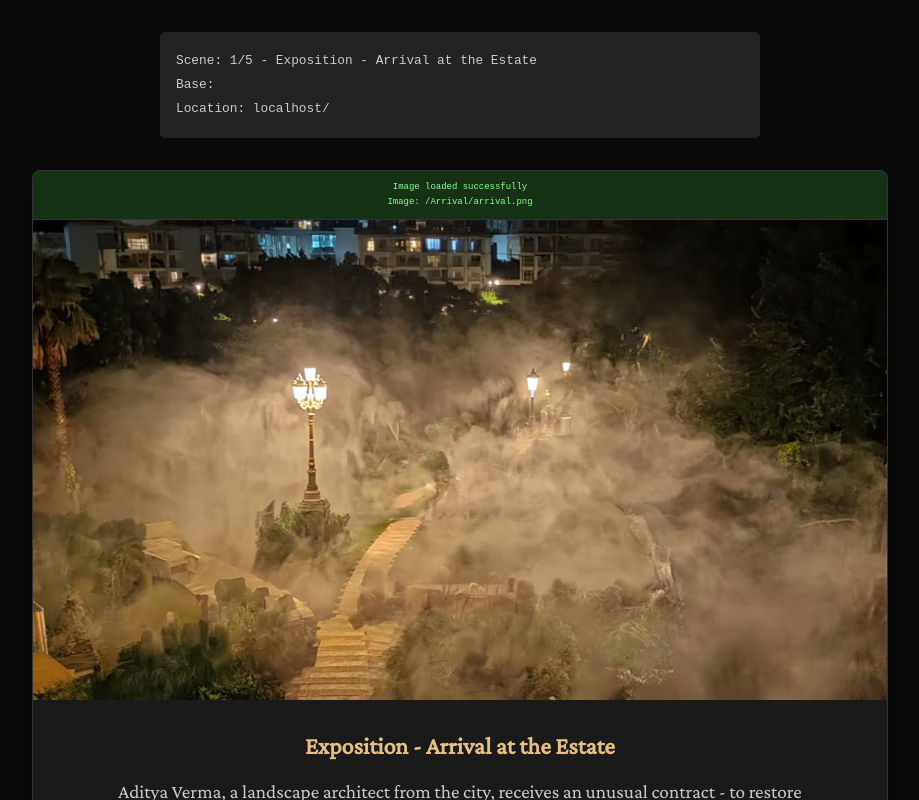
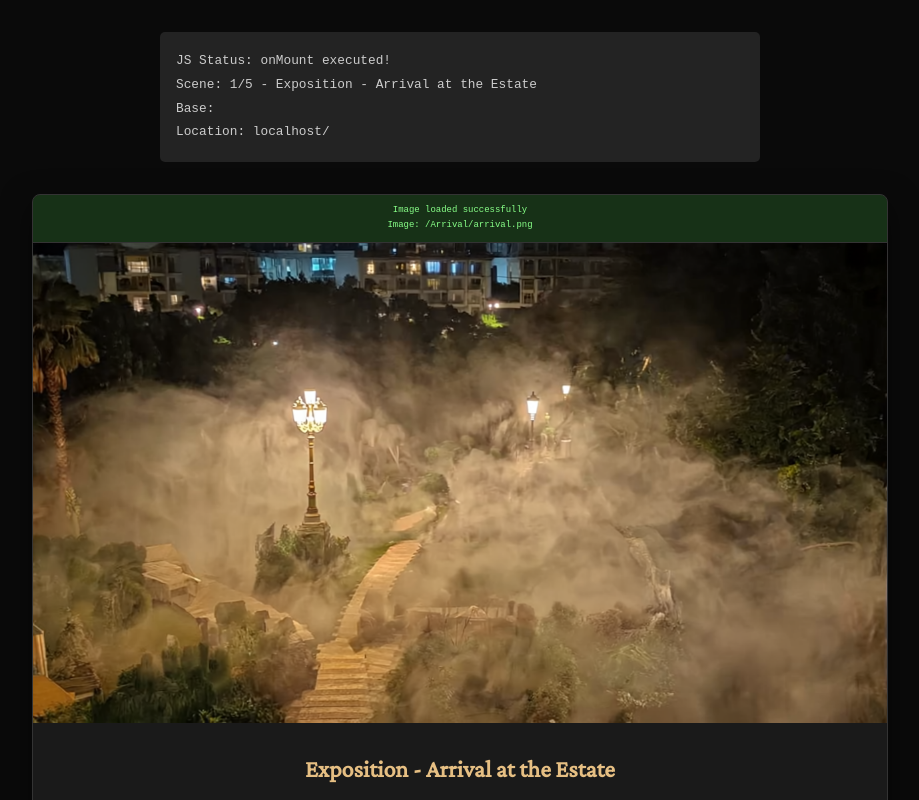
Before and after one commit to kevivs/MyStories, a SvelteKit app: page / in a window 1280 px wide. Shown: the top 800 px of the page, without its empty margins (180-1099 px from the left). Built offline with nearby package versions, Linux system fonts and the light colour scheme.

Commit message:
deploy 9.3

```diff
--- a/src/app.html
+++ b/src/app.html
@@ -2,6 +2,7 @@
 <html lang="en">
 	<head>
 		<meta charset="utf-8" />
+
 		<link rel="icon" href="%sveltekit.assets%/favicon.svg" />
 		<meta name="viewport" content="width=device-width, initial-scale=1" />
 		%sveltekit.head%
--- a/src/routes/+page.svelte
+++ b/src/routes/+page.svelte
@@ -8,11 +8,18 @@
 	let currentSceneIndex = 0;
 	let isNavigating = false;
 	let mounted = false;
+	let jsWorking = 'JavaScript is loading...';
+
+	// Test JavaScript execution immediately
+	jsWorking = 'JavaScript is working!';
+	console.log('Script block executed');
 
 	$: currentScene = storyScenes[currentSceneIndex] || storyScenes[0];
 	$: isLastScene = currentSceneIndex === storyScenes.length - 1;
 
 	function advanceStory() {
+		console.log('Button clicked!');
+
 		if (isNavigating) return; // Prevent double clicks
 
 		isNavigating = true;
@@ -33,6 +40,7 @@
 
 	onMount(() => {
 		mounted = true;
+		jsWorking = 'onMount executed!';
 		console.log('App mounted');
 		console.log('Base path:', base);
 		console.log('Total scenes:', storyScenes.length);
@@ -41,15 +49,19 @@
 </script>
 
 <main>
-	{#if mounted}
-		<div class="debug-info">
+	<div class="debug-info">
+		<p>JS Status: {jsWorking}</p>
+		{#if mounted}
 			<p>
 				Scene: {currentSceneIndex + 1}/{storyScenes.length} - {currentScene?.title || 'Loading...'}
 			</p>
 			<p>Base: {base}</p>
 			<p>Location: {window.location.hostname}{window.location.pathname}</p>
-		</div>
-	{/if}
+		{:else}
+			<p>onMount not executed yet</p>
+			<p>Base (SSR): {base}</p>
+		{/if}
+	</div>
 
 	{#if currentScene}
 		{#key currentScene.id}
--- a/svelte.config.js
+++ b/svelte.config.js
@@ -1,24 +1,11 @@
 import adapter from '@sveltejs/adapter-static';
 import { vitePreprocess } from '@sveltejs/vite-plugin-svelte';
 
-// Hardcode the base path for GitHub Pages deployment
-// For local dev, start with: npm run dev (which sets NODE_ENV=development)
-// For build/deploy, this will always use /MyStories
-const isDev = process.env.NODE_ENV === 'development';
-const basePath = isDev ? '' : '/MyStories';
-
-console.log('SvelteKit Config - NODE_ENV:', process.env.NODE_ENV);
-console.log('SvelteKit Config - Base Path:', basePath);
-
 /** @type {import('@sveltejs/kit').Config} */
 const config = {
-	// Consult https://svelte.dev/docs/kit/integrations
-	// for more information about preprocessors
 	preprocess: vitePreprocess(),
 	kit: {
 		adapter: adapter({
-			// default options are shown. On some platforms
-			// these options are set automatically — see below
 			pages: 'build',
 			assets: 'build',
 			fallback: undefined,
@@ -26,17 +13,7 @@ const config = {
 			strict: true
 		}),
 		paths: {
-			base: basePath
-		},
-		prerender: {
-			handleHttpError: ({ path, referrer, message }) => {
-				// ignore deliberate link to shiny 404 page
-				if (path === '/not-found' && referrer === '/blog/how-we-built-our-404-page') {
-					return;
-				}
-				// otherwise fail the build
-				throw new Error(message);
-			}
+			base: '/MyStories'
 		}
 	}
 };
```
